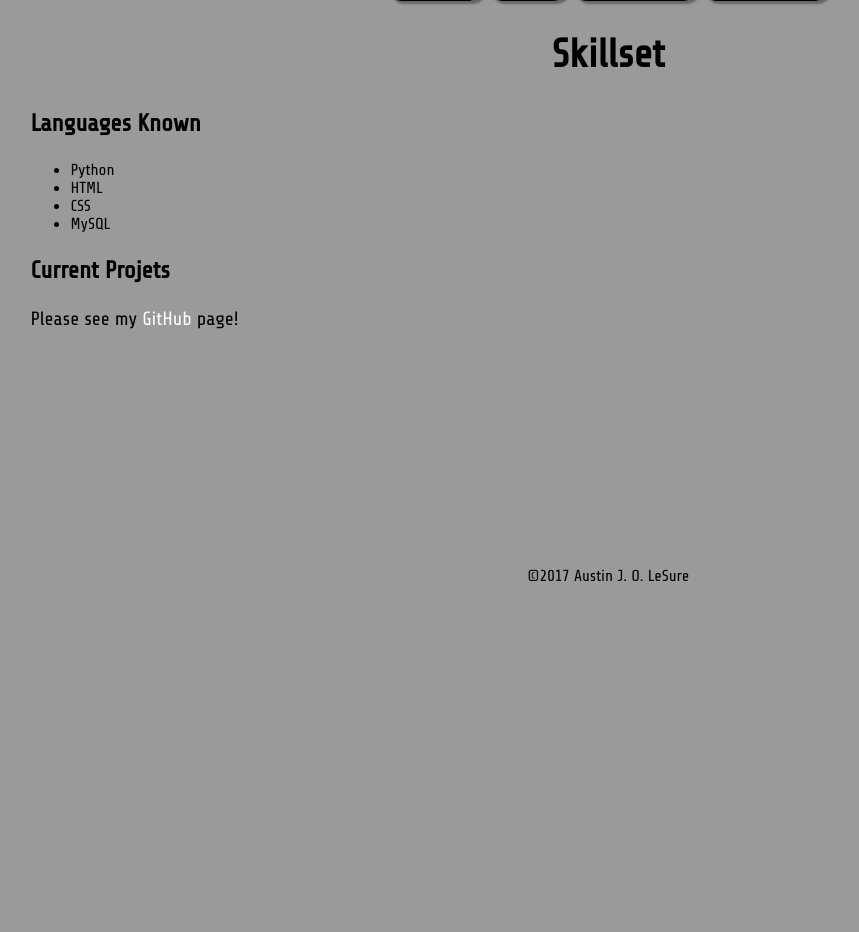
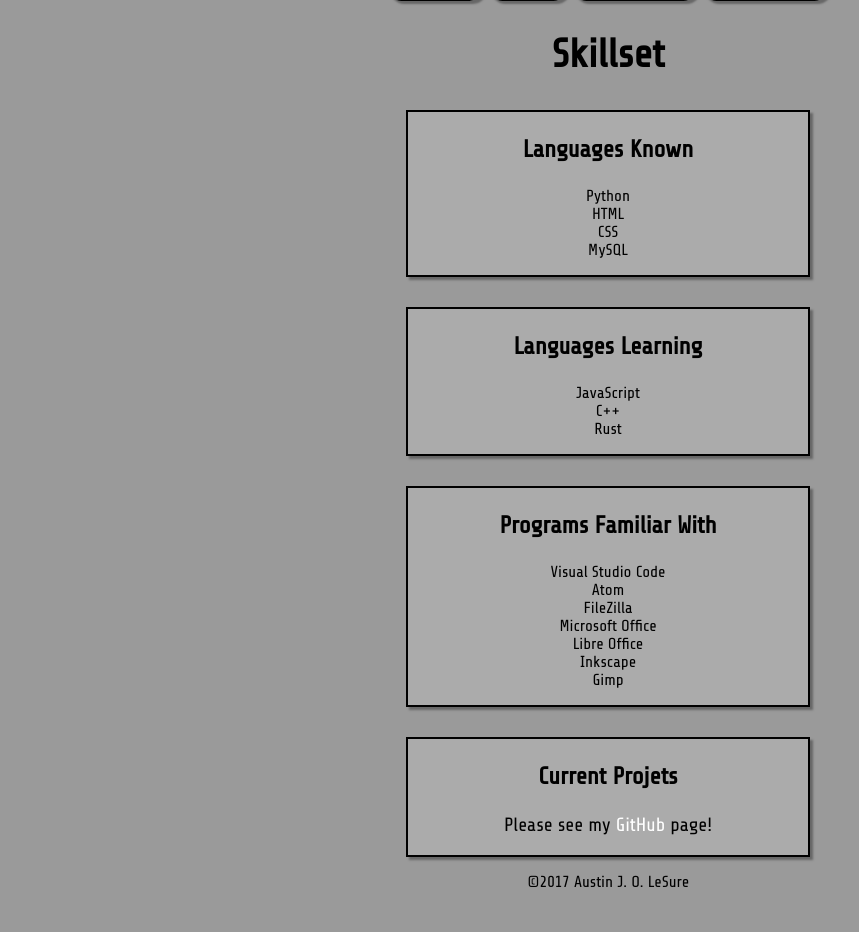
Before and after one commit to austinlesure/austinlesure.com, a Flask app: page /skillset in a window 1280 px wide. Shown: the part 174-1106 px from the top of the page, without its empty margins (32-891 px from the left). Before the commit the page ends 755 px from the top, so only its background shows below. Run offline with Flask 2, Linux system fonts and the light colour scheme.

Commit message:
expanded skillset.html to include more info

```diff
--- a/templates/skillset.html
+++ b/templates/skillset.html
@@ -1,6 +1,7 @@
 {% extends "base.html" %}
 
 {% block content %}
+	<div class='box'>
 	<h3>Languages Known</h3>
 		<ul>
 			<li>Python</li>
@@ -8,6 +9,29 @@
 			<li>CSS</li>
 			<li>MySQL</li>
 		</ul>
+	</div>
+	<div class='box'>
+	<h3>Languages Learning</h3>
+		<ul>
+			<li>JavaScript</li>
+			<li>C++</li>
+			<li>Rust</li>
+		</ul>
+	</div>
+	<div class='box'>
+	<h3>Programs Familiar With</h3>
+		<ul>
+			<li>Visual Studio Code</li>
+			<li>Atom</li>
+			<li>FileZilla</li>
+			<li>Microsoft Office</li>
+			<li>Libre Office</li>
+			<li>Inkscape</li>
+			<li>Gimp</li>
+		</ul>
+	</div>
+	<div class='box'>
 	<h3>Current Projets</h3>
-		<p>Please see my <a href="https://github.com/austinlesure">GitHub</a> page!</p>
+		<p class='center'>Please see my <a href="https://github.com/austinlesure">GitHub</a> page!</p>
+	</div>
 {% endblock %}
```
